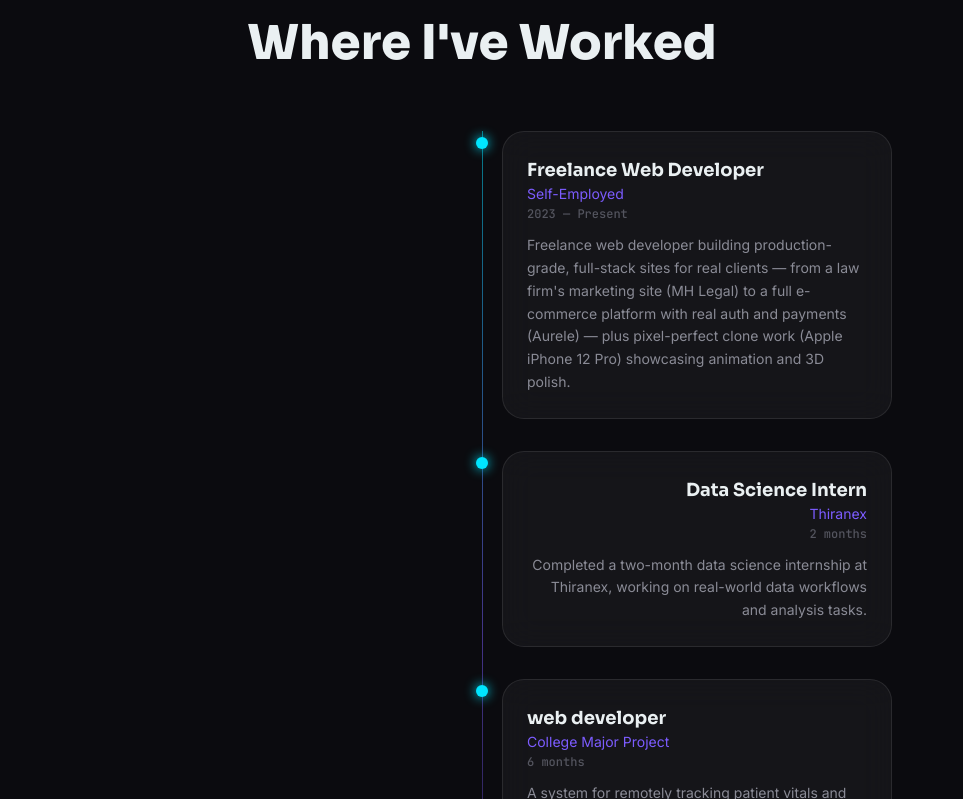
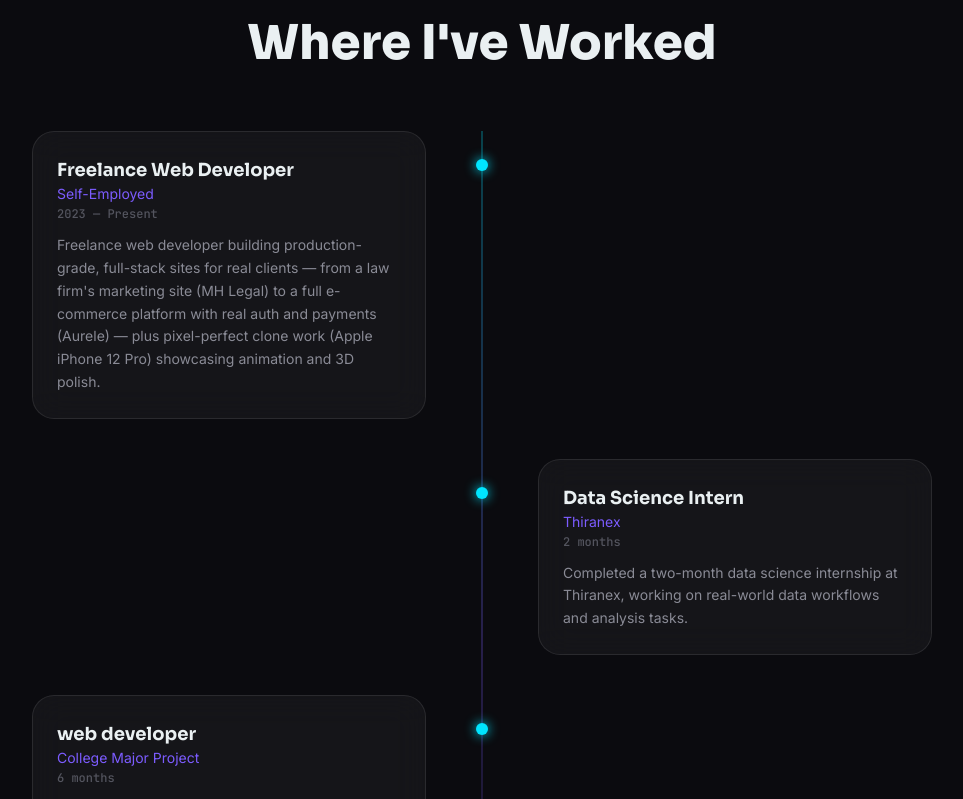
Before and after one commit to RISHABH-cyber-blip/Rishabh-Portfolio-0.2, a Next.js app: page / in a window 1280 px wide. Shown: the part 3261-4060 px from the top of the page, without its empty margins (158-1121 px from the left). Built offline with nearby package versions, Linux system fonts and the light colour scheme; no server answers.

Commit message:
experience and projects
Signed-off-by: Rishabh <rm1994269@gmail.com>

```diff
--- a/components/sections/Experience.tsx
+++ b/components/sections/Experience.tsx
@@ -20,28 +20,34 @@ export default function Experience() {
           </h2>
         </motion.div>
 
-        <div className="relative mx-auto max-w-[820px] before:absolute before:left-3.5 before:top-0 before:bottom-0 before:w-px before:bg-gradient-to-b before:from-accent/50 before:via-primary/50 before:to-transparent md:before:left-1/2">
-          {experience.map((item, i) => (
+        <div className="relative mx-auto max-w-[900px]">
+          <div className="absolute left-1/2 top-0 hidden h-full w-px -translate-x-1/2 bg-gradient-to-b from-accent/50 via-primary/50 to-transparent md:block" />
+
+          {experience.map((item, i) => {
+            const isLeft = i % 2 === 0;
+
+            return (
               <motion.div
                 key={i}
                 initial={{ opacity: 0, y: 30 }}
                 whileInView={{ opacity: 1, y: 0 }}
                 viewport={{ once: true, amount: 0.4 }}
                 transition={{ duration: 0.7, delay: i * 0.1 }}
-              className="relative mb-8 grid grid-cols-[30px_1fr] items-start gap-0 md:grid-cols-[1fr_40px_1fr]"
+                className="relative mb-8 flex flex-col gap-3 md:mb-10 md:block"
               >
-              <span className="relative top-1.5 h-3 w-3 justify-self-start rounded-full bg-accent shadow-[0_0_12px_#00E5FF] md:col-start-2 md:justify-self-center" />
+                <span className="relative left-1 top-1.5 h-3 w-3 rounded-full bg-accent shadow-[0_0_12px_#00E5FF] md:absolute md:left-1/2 md:top-7 md:-translate-x-1/2" />
 
-              <div
-                className={`glass p-6 md:col-start-3 ${i % 2 === 1 ? "md:col-start-1 md:row-start-1 md:text-right" : ""}`}
-              >
+                <div className={isLeft ? "md:w-1/2 md:pr-12" : "md:ml-auto md:w-1/2 md:pl-12"}>
+                  <div className={`glass p-6 ${isLeft ? "md:mr-2" : "md:ml-2"}`}>
                     <h3 className="font-display text-lg font-bold">{item.role}</h3>
                     <span className="mb-0.5 block text-sm text-primary">{item.org}</span>
                     <span className="mb-3 block font-mono text-xs text-faint">{item.dates}</span>
                     <p className="text-sm leading-relaxed text-muted">{item.description}</p>
                   </div>
+                </div>
               </motion.div>
-          ))}
+            );
+          })}
         </div>
       </div>
     </section>
--- a/components/sections/Projects.tsx
+++ b/components/sections/Projects.tsx
@@ -47,12 +47,16 @@ function ProjectCard({ project }: { project: Project }) {
           <div className="mt-auto flex gap-2.5">
             <a
               href={project.github}
+              target="_blank"
+              rel="noreferrer"
               className="cursor-hover flex flex-1 items-center justify-center gap-1.5 rounded-full border border-border py-2.5 text-xs font-semibold transition-colors hover:border-accent/50"
             >
               <Github size={14} /> GitHub
             </a>
             <a
               href={project.live}
+              target="_blank"
+              rel="noreferrer"
               className="cursor-hover flex flex-1 items-center justify-center gap-1.5 rounded-full bg-accent py-2.5 text-xs font-semibold text-[#051014]"
             >
               Live Demo <ArrowUpRight size={14} />
--- a/lib/data.ts
+++ b/lib/data.ts
@@ -39,7 +39,7 @@ export const projects: Project[] = [
     description: "Aurele — a full-stack luxury watch e-commerce demo with real auth and payments, styled in an editorial dark theme with a drag-to-rotate hero.",
     image: "/projects/placeholder-1.jpg",
     github: "https://github.com/RISHABH-cyber-blip/AURELE",
-    live: "aurele-nine.vercel.app",
+    live: "https://aurele-nine.vercel.app/",
   },
   {
     slug: "project-two",
@@ -47,7 +47,7 @@ export const projects: Project[] = [
     description: "MH Legal — a lawyer-firm site with advocate profiles, animated stats, and a video-based legal-insights blog.",
     image: "/projects/placeholder-2.jpg",
     github: "https://github.com/RISHABH-cyber-blip/govind_law",
-    live: "govind-law.vercel.app",
+    live: "https://govind-law.vercel.app/",
   },
   {
     slug: "project-three",
```
Lines whose indentation alone changed are shown as unchanged.
